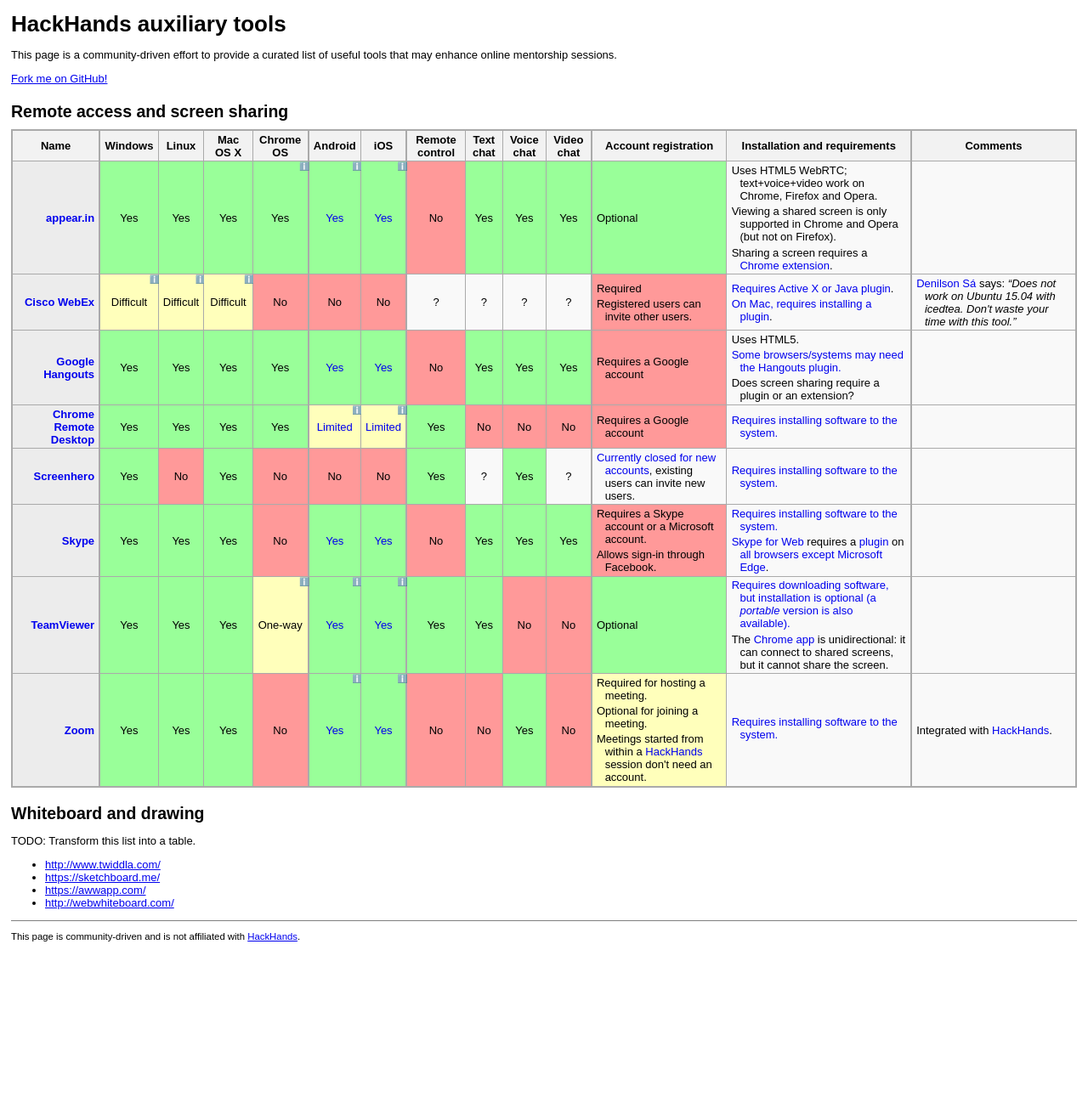
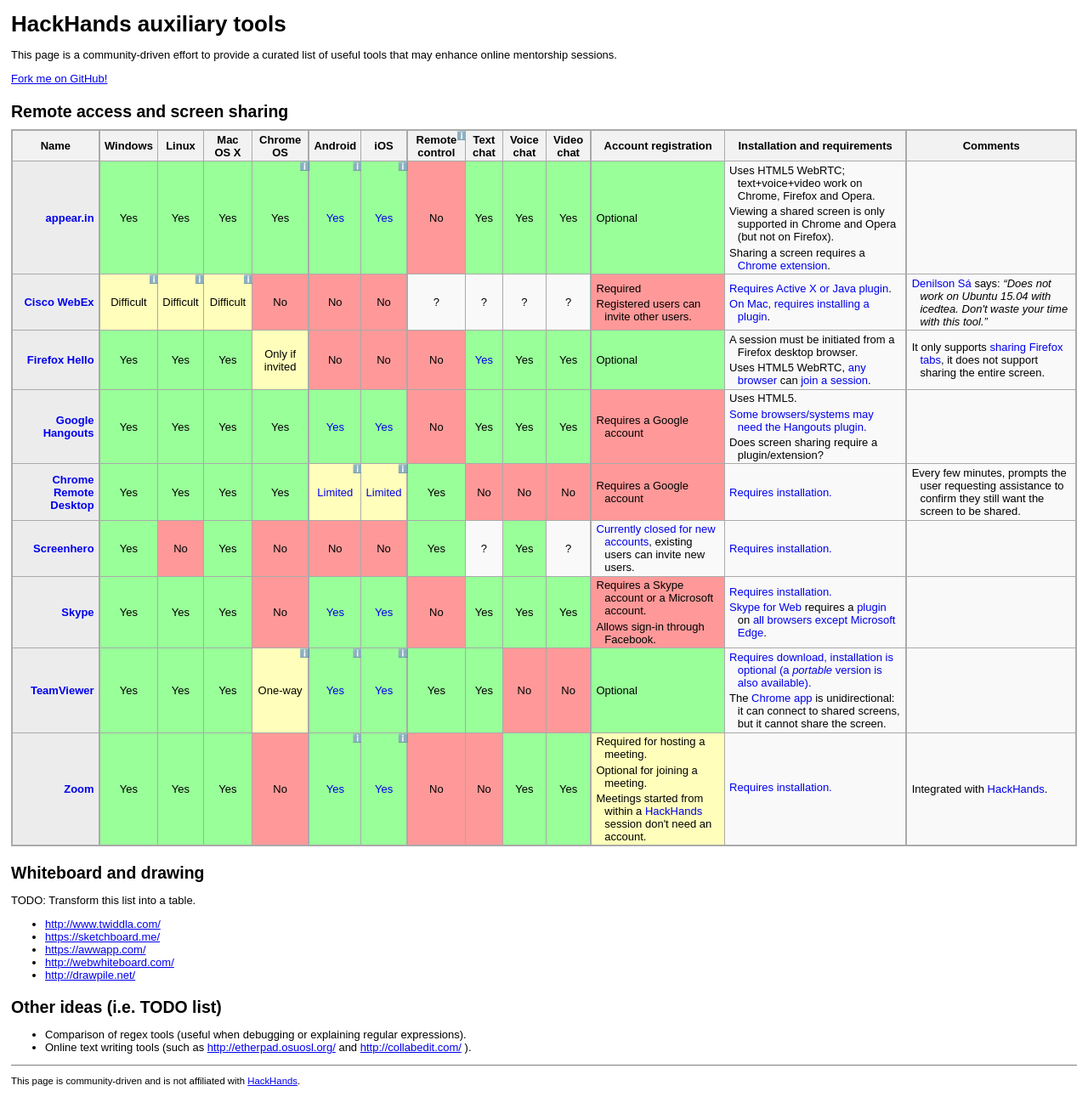
Before and after one commit to denilsonsa/hackhands-aux-tools, a Jekyll site: the page built from index.html, in a window 1280 px wide. Shown: the whole page at 85% size. Built offline with Jekyll 4.4.1, drawn with Linux system fonts in a browser that asks for light colours; before the commit the page ends 1121 px from its top, so only the background shows below that.

Commit message:
Added Firefox Hello.
Also other misc. changes.

```diff
--- a/css/main.css
+++ b/css/main.css
@@ -61,6 +61,7 @@
 	text-decoration: underline;
 }
 
+table.sheet th[title]:after,
 table.sheet td[title]:after {
 	content: "ℹ️";
 	font-size: 0.75em;
--- a/index.html
+++ b/index.html
@@ -49,7 +49,7 @@
       <th>Android</th>
       <th>iOS</th>
 
-      <th>Remote control</th>
+      <th title="Ability to control the mouse and keyboard of a remote computer.">Remote control</th>
       <th>Text chat</th>
       <th>Voice chat</th>
       <th>Video chat</th>
@@ -117,6 +117,32 @@
     </tr>
 
     <tr>
+      <td><a href="https://hello.firefox.com/">Firefox Hello</a></td>
+
+      <td class="yes">Yes</td>
+      <td class="yes">Yes</td>
+      <td class="yes">Yes</td>
+      <td class="partial">Only if invited</td>
+      <td class="no">No</td>
+      <td class="no">No</td>
+
+      <td class="no">No</td>
+      <td class="yes"><a href="https://support.mozilla.org/en-US/kb/send-instant-messages-firefox-hello">Yes</a></td>
+      <td class="yes">Yes</td>
+      <td class="yes">Yes</td>
+
+      <td class="yes">Optional</td>
+      <td>
+        <p>A session must be initiated from a Firefox desktop browser.</p>
+        <p>Uses HTML5 WebRTC, <a href="https://support.mozilla.org/en-US/kb/which-browsers-will-work-firefox-hello-video-chat">any browser</a> can <a href="https://support.mozilla.org/en-US/kb/join-conversation-firefox-hello">join a session</a>.</p>
+      </td>
+
+      <td>
+        <p>It only supports <a href="https://support.mozilla.org/en-US/kb/browse-web-pages-together-firefox-hello">sharing Firefox tabs</a>, it does not support sharing the entire screen.</p>
+      </td>
+    </tr>
+
+    <tr>
       <td><a href="http://hangouts.google.com/">Google Hangouts</a></td>
 
       <td class="yes">Yes</td>
@@ -135,7 +161,7 @@
       <td>
         <p>Uses HTML5.</p>
         <p><a href="https://support.google.com/hangouts/answer/1216376?hl=en">Some browsers/systems may need the Hangouts plugin.</a></p>
-        <p>Does screen sharing require a plugin or an extension?</p>
+        <p>Does screen sharing require a plugin/extension?</p>
       </td>
 
       <td>
@@ -160,11 +186,11 @@
 
       <td class="no"><p>Requires a Google account</p></td>
       <td>
-        <p><a href="https://support.google.com/chrome/answer/1649523?hl=en">Requires installing software to the system.</a></p>
+        <p><a href="https://support.google.com/chrome/answer/1649523?hl=en">Requires installation.</a></p>
       </td>
 
       <td>
-        <p></p>
+        <p>Every few minutes, prompts the user requesting assistance to confirm they still want the screen to be shared.</p>
       </td>
     </tr>
 
@@ -187,7 +213,7 @@
         <p><a href="http://blog.screenhero.com/post/109337923751/screenhero-joins-slack">Currently closed for new accounts</a>, existing users can invite new users.</p>
       </td>
       <td>
-        <p><a href="https://screenhero.com/download.html">Requires installing software to the system.</a></p>
+        <p><a href="https://screenhero.com/download.html">Requires installation.</a></p>
       </td>
 
       <td>
@@ -215,7 +241,7 @@
         <p>Allows sign-in through Facebook.</p>
       </td>
       <td>
-        <p><a href="https://www.skype.com/en/download-skype/skype-for-computer/">Requires installing software to the system.</a></p>
+        <p><a href="https://www.skype.com/en/download-skype/skype-for-computer/">Requires installation.</a></p>
         <p><a href="https://web.skype.com/">Skype for Web</a> requires a <a href="https://support.skype.com/en/faq/FA12316/what-is-the-skype-web-plugin-and-how-do-i-install-it">plugin</a> on <a href="http://blogs.skype.com/2016/04/15/new-seamless-skype-video-calling-on-microsoft-edge-preview/">all browsers except Microsoft Edge</a>.</p>
       </td>
 
@@ -241,7 +267,7 @@
 
       <td class="yes">Optional</td>
       <td>
-        <p><a href="https://www.teamviewer.com/en/download/">Requires downloading software, but installation is optional (a <em>portable</em> version is also available).</a></p>
+        <p><a href="https://www.teamviewer.com/en/download/">Requires download, installation is optional (a <em>portable</em> version is also available).</a></p>
         <p>The <a href="https://chrome.google.com/webstore/detail/teamviewer/oooiobdokpcfdlahlmcddobejikcmkfo">Chrome app</a> is unidirectional: it can connect to shared screens, but it cannot share the screen.</p>
       </td>
 
@@ -263,7 +289,7 @@
       <td class="no">No</td>
       <td class="no">No</td>
       <td class="yes">Yes</td>
-      <td class="no">No</td>
+      <td class="yes">Yes</td>
 
       <td class="partial">
         <p>Required for hosting a meeting.</p>
@@ -271,7 +297,7 @@
         <p>Meetings started from within a <a href="https://hackhands.com/">HackHands</a> session don't need an account.</p>
       </td>
       <td>
-        <p><a href="https://zoom.us/download">Requires installing software to the system.</a></p>
+        <p><a href="https://zoom.us/download">Requires installation.</a></p>
         <p></p>
       </td>
 
@@ -282,7 +308,7 @@
   </tbody>
 </table>
 
-<h2 id="Whiteboard">Whiteboard and drawing</h2>
+<h2 id="whiteboard">Whiteboard and drawing</h2>
 
 <p>TODO: Transform this list into a table.</p>
 
@@ -291,15 +317,15 @@
   <li><a href="https://sketchboard.me/">https://sketchboard.me/</a></li>
   <li><a href="https://awwapp.com/">https://awwapp.com/</a></li>
   <li><a href="http://webwhiteboard.com/">http://webwhiteboard.com/</a></li>
+  <li><a href="http://drawpile.net/">http://drawpile.net/</a></li>
 </ul>
 
-<!--
-Other ideas:
+<h2 id="TODO">Other ideas (i.e. TODO list)</h2>
 
-* Comparison of regex tools (useful when debugging or explaining regular expressions).
-* Online text writing tools (such as http://etherpad.osuosl.org/ ).
-
--->
+<ul>
+<li>Comparison of regex tools (useful when debugging or explaining regular expressions).</li>
+<li>Online text writing tools (such as <a href="http://etherpad.osuosl.org/">http://etherpad.osuosl.org/</a> and <a href="http://collabedit.com/">http://collabedit.com/</a> ).</li>
+</ul>
 
 <script>
 'use strict';
```
